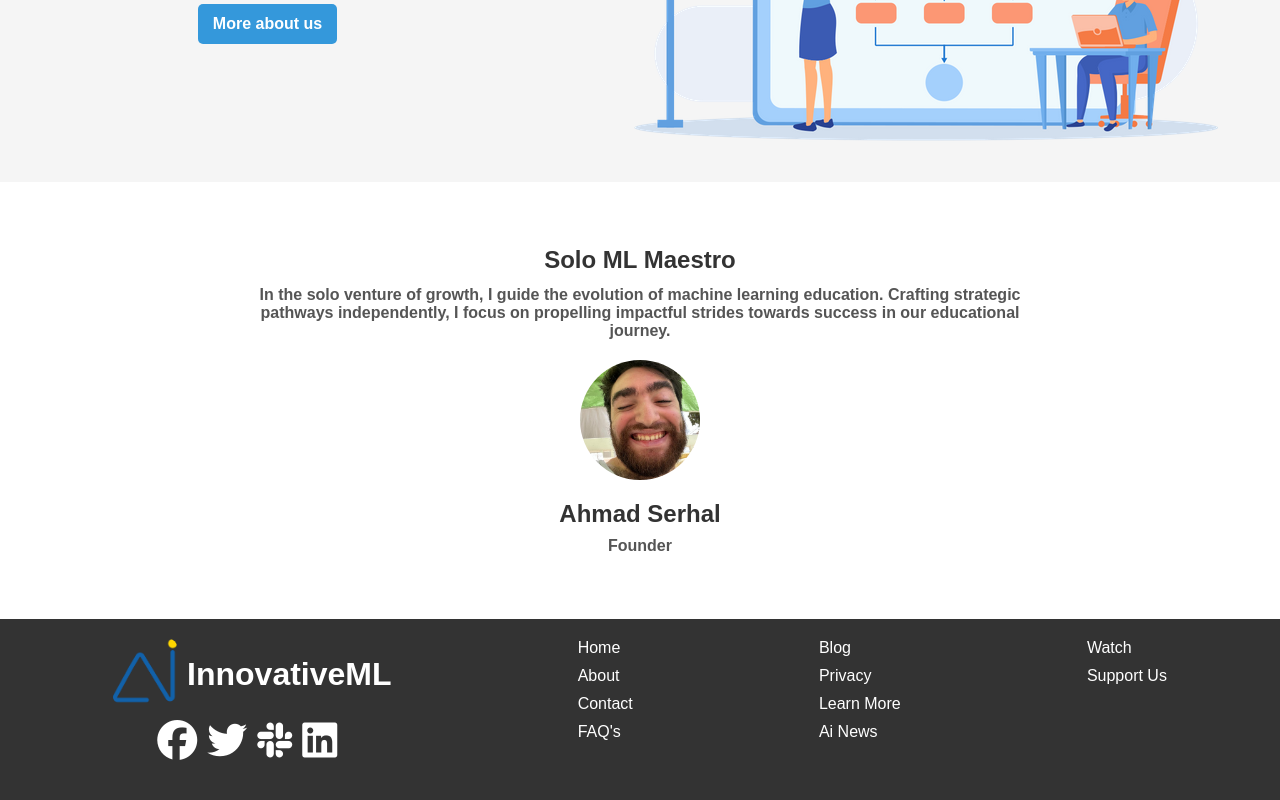
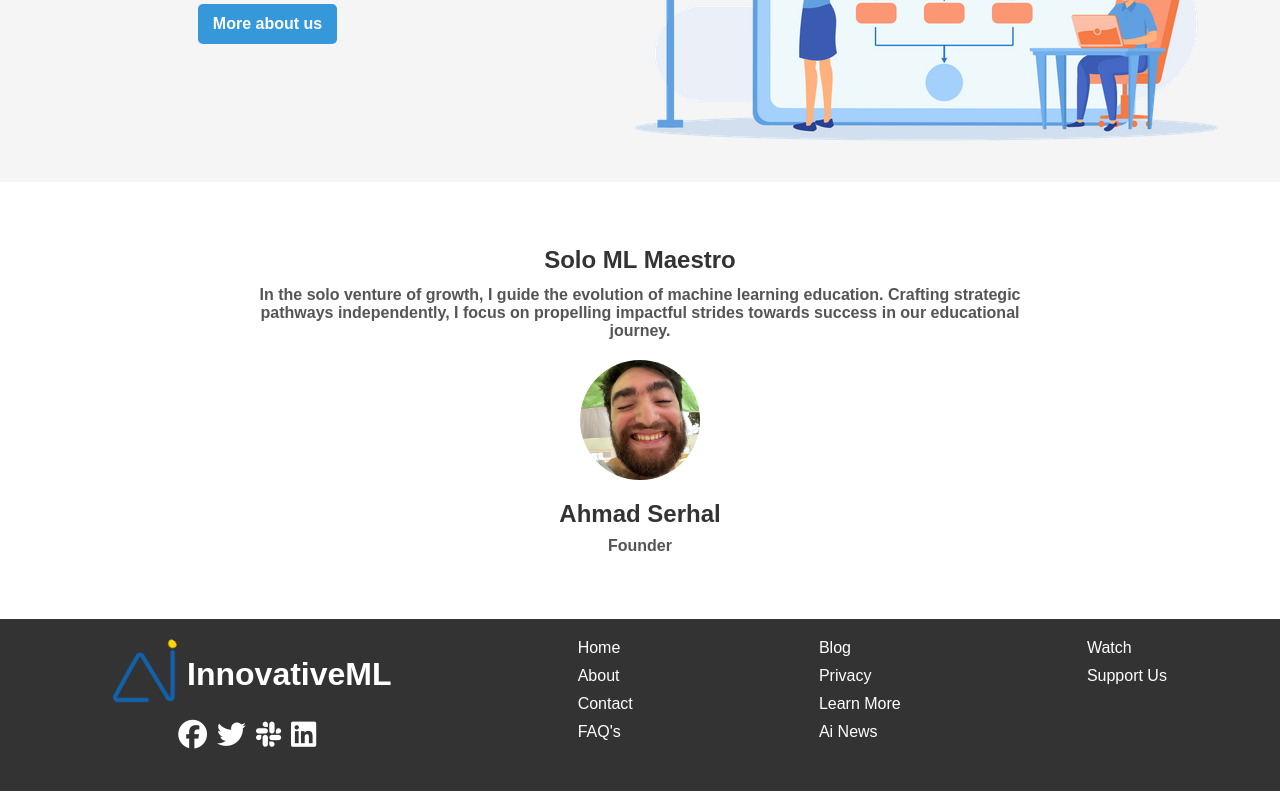
Before and after one commit to AhmadSerhall/innovativeML, a React (Create React App) app in the folder frontend/: page /landing in a window 1280 px wide. Shown: the part 1234-2034 px from the top of the page. Built offline with nearby package versions, Linux system fonts and the light colour scheme.

Commit message:
adjusted the size of the social links in the footer

```diff
--- a/frontend/src/components/Footer/style.css
+++ b/frontend/src/components/Footer/style.css
@@ -17,7 +17,7 @@
     margin-top: 10px;
   }
   .social-icons i {
-    font-size: 2.5rem;
+    font-size: 1.8rem;
     margin-right: 10px;
   }
   ul {
```
